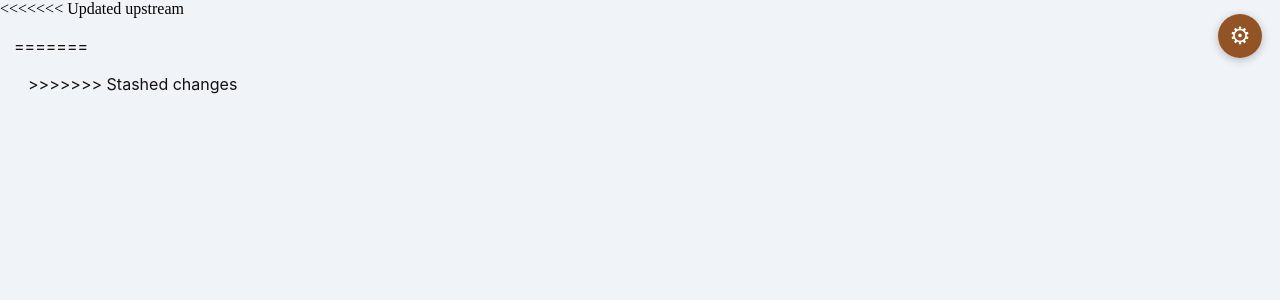
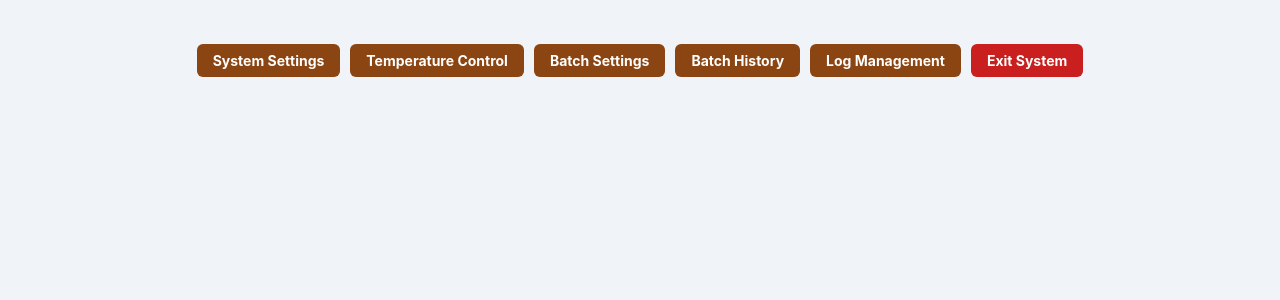
Before and after one commit to RabbitFarmer/fermentatorium, a Flask app: page / in a window 1280 px wide. Shown: the top 300 px of the page. Run offline with Flask 3, Linux system fonts and the light colour scheme; data that the repository does not hold is empty; parts of the project's set-up code (start-up, migrations or seed data) failed here and were passed over; some libraries are stand-ins or nearby versions.

Commit message:
Replace gear icon with top nav buttons; fix merge conflict in maindisplay.html
Co-authored-by: RabbitFarmer <42279002+RabbitFarmer@users.noreply.github.com>

```diff
--- a/static/styles.css
+++ b/static/styles.css
@@ -238,62 +238,33 @@ body, body.page-bg {
   .tilt-card { width: 92%; }
 }
 
-/* ── Gear icon settings menu (fixed top-right on main display) ──
-   Uses a native <details>/<summary> element — no JavaScript required
-   to open/close. The browser handles toggle behaviour natively.       */
-.gear-menu {
-  position: fixed;
-  top: 14px;
-  right: 18px;
-  z-index: 2000;
+/* ── Top navigation bar (main display) ── */
+.top-nav-bar {
+  display: flex;
+  flex-wrap: wrap;
+  justify-content: center;
+  gap: 10px;
+  padding: 8px 0 14px;
 }
-/* Style the <summary> to look like the old round gear button */
-.gear-menu > summary {
-  list-style: none;
-  background: rgba(139,69,19,0.92);
+.nav-btn {
+  display: inline-block;
+  padding: 8px 16px;
+  background: var(--btn-brown);
   color: white;
-  border-radius: 50%;
-  width: 44px;
-  height: 44px;
-  font-size: 24px;
-  cursor: pointer;
-  display: flex;
-  align-items: center;
-  justify-content: center;
-  box-shadow: 0 2px 8px rgba(0,0,0,0.25);
-  transition: background 0.2s;
-  line-height: 1;
-  user-select: none;
+  border-radius: 6px;
+  text-decoration: none;
+  font-weight: 700;
+  font-size: 14px;
+  transition: background 0.2s, opacity 0.2s;
+  white-space: nowrap;
 }
-.gear-menu > summary::-webkit-details-marker { display: none; }
-.gear-menu > summary::marker              { display: none; }
-.gear-menu > summary:hover { background: rgba(101,67,33,0.98); }
-/* Fallback: hide dropdown when <details> is closed (for older browsers) */
-.gear-menu:not([open]) > .gear-dropdown { display: none; }
-.gear-dropdown {
-  position: absolute;
-  top: 50px;
-  right: 0;
-  background: white;
-  border-radius: 8px;
-  box-shadow: 0 4px 16px rgba(0,0,0,0.18);
-  min-width: 200px;
-  overflow: hidden;
+.nav-btn:hover            { background: rgba(101,67,33,0.98); }
+.nav-btn.nav-btn-exit     { background: #c91f1f; }
+.nav-btn.nav-btn-exit:hover { background: #a01818; }
+
+@media (max-width: 699px) {
+  .nav-btn { font-size: 13px; padding: 7px 12px; }
 }
-.gear-dropdown a {
-  display: block;
-  padding: 12px 20px;
-  color: #333;
-  text-decoration: none;
-  font-weight: 600;
-  font-size: 15px;
-  border-bottom: 1px solid #f0f0f0;
-  transition: background 0.15s;
-}
-.gear-dropdown a:last-child  { border-bottom: none; }
-.gear-dropdown a:hover       { background: #f5f0e8; color: var(--btn-brown); }
-.gear-dropdown a.exit-link   { color: #c91f1f; }
-.gear-dropdown a.exit-link:hover { background: #fff0f0; }
 
 /* Notification failure banner */
 .notification-failure {
--- a/templates/maindisplay.html
+++ b/templates/maindisplay.html
@@ -268,28 +268,20 @@
   </style>
 </head>
 <body>
-<<<<<<< Updated upstream
   <div class="page-container display-mode-{{ system_settings.get('display_mode', '4') }}">
 
-    <!-- ══ Header ══ -->
-=======
-  <div class="page-container display-mode-{{ system_settings.get('display_mode', '3') }}">
->>>>>>> Stashed changes
     <header class="site-header">
       <h1 class="dashboard-title">{{ system_settings.brewery_name }}</h1>
 
-      <!-- Gear settings menu — native <details> toggle, no JavaScript needed -->
-      <details class="gear-menu" id="gearMenu">
-        <summary aria-label="Settings menu">&#9881;</summary>
-        <nav class="gear-dropdown" role="navigation" aria-label="Settings navigation">
-          <a href="{{ url_for('system_config') }}">System Settings</a>
-          <a href="{{ url_for('temp_config') }}">Temperature Control</a>
-          <a href="{{ url_for('batch_settings') }}">Batch Settings</a>
-          <a href="{{ url_for('batch_history') }}">Batch History</a>
-          <a href="{{ url_for('log_management') }}">Log Management</a>
-          <a href="{{ url_for('exit_system') }}" class="exit-link">Exit System</a>
-        </nav>
-      </details>
+      <!-- Navigation buttons across the top -->
+      <nav class="top-nav-bar" role="navigation" aria-label="Settings navigation">
+        <a class="nav-btn" href="{{ url_for('system_config') }}">System Settings</a>
+        <a class="nav-btn" href="{{ url_for('temp_config') }}">Temperature Control</a>
+        <a class="nav-btn" href="{{ url_for('batch_settings') }}">Batch Settings</a>
+        <a class="nav-btn" href="{{ url_for('batch_history') }}">Batch History</a>
+        <a class="nav-btn" href="{{ url_for('log_management') }}">Log Management</a>
+        <a class="nav-btn nav-btn-exit" href="{{ url_for('exit_system') }}">Exit System</a>
+      </nav>
 
       {# Notification comm-failure banner #}
       {% set has_comm_failure = namespace(value=false) %}
@@ -572,14 +564,6 @@
        Polls /live_snapshot every 3 s and updates all card values.
     ════════════════════════════════════════════════════════════════ */
     const REFRESH_MS = 3000;
-
-    /* Gear-menu: close <details> when user clicks outside it */
-    document.addEventListener('click', function(e) {
-      const menu = document.getElementById('gearMenu');
-      if (menu && menu.open && !menu.contains(e.target)) {
-        menu.open = false;
-      }
-    });
 
     /* Convert tilt colour name to safe DOM id fragment */
     function safeIdColor(color) { return color.replace(/\s+/g, '_'); }
```
